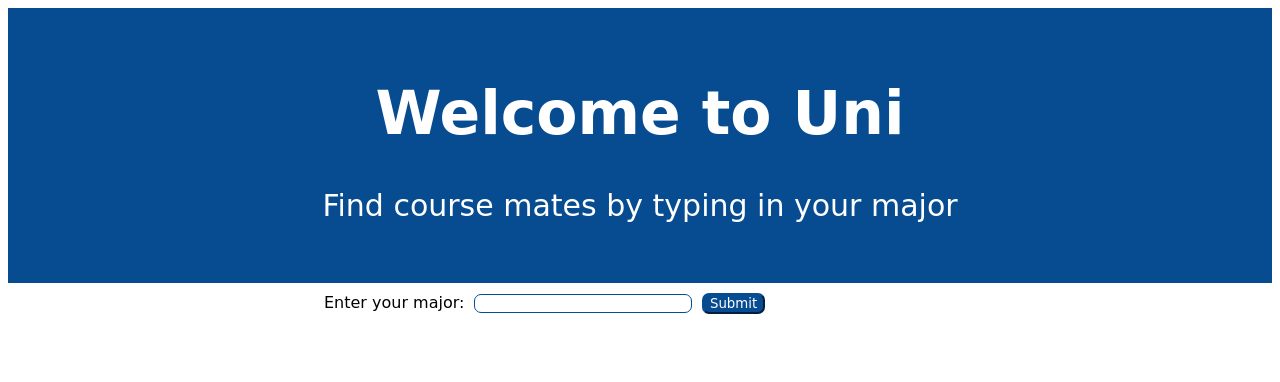
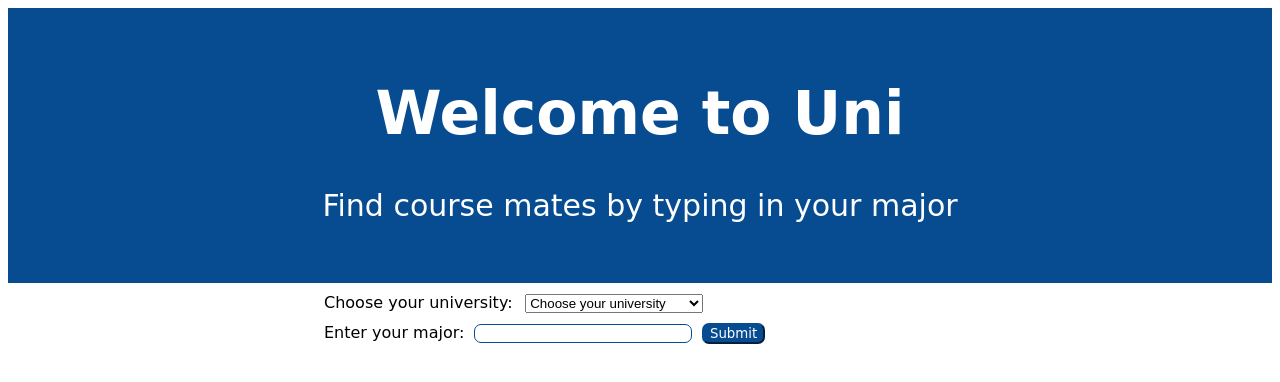
Before and after one commit to divakaivan/icc-webapp, a React (Create React App) app: page / in a window 1280 px wide. Shown: the top 382 px of the page. Built offline with nearby package versions, Linux system fonts and the light colour scheme.

Commit message:
Adding pick uni dropdown. Alpha

```diff
--- a/src/App.js
+++ b/src/App.js
@@ -2,13 +2,28 @@ import React from 'react';
 import './App.css';
 import Header from "./Components/Header";
 import Form from "./Components/Form";
+import University from "./Components/University";
 
 class App extends React.Component {
+    constructor(props) {
+        super(props);
+        this.state = {
+            selectedUni: ""
+        };
+        this.handleChange = this.handleChange.bind(this)
+    }
+
+    handleChange(event) {
+        this.setState({
+            selectedUni: event.target.value
+        })
+    }
 
     render() {
-    return(
+        return (
             <React.Fragment>
-            <Header/>
+                <Header selectedUni={this.state.selectedUni}/>
+                <University selectedUni={this.state.selectedUni} handleChange={this.handleChange}/>
                 <Form/>
             </React.Fragment>
         )
--- a/src/Components/Header.jsx
+++ b/src/Components/Header.jsx
@@ -5,7 +5,7 @@ class Header extends React.Component {
     render() {
         return(
             <div className="header">
-                <h1>Welcome to Uni</h1>
+                {this.props.selectedUni ? <h1>Welcome to {this.props.selectedUni}</h1> : <h1>Welcome to Uni</h1>}
                 <p>Find course mates by typing in your major</p>
             </div>
         )
--- /dev/null
+++ b/src/Components/University.jsx
@@ -0,0 +1,23 @@
+import React from "react";
+import "../Stylesheets/university.css";
+
+class University extends React.Component {
+
+    render() {
+        return(
+            <div className="university">
+                <form>Choose your university:
+                    <select className="dropdown" name="university" onChange={this.props.handleChange}>
+                        <option selected disabled hidden>Choose your university</option>
+                        <option value="University of Essex">University of Essex</option>
+                        <option value="University of Manchester">University of Manchester</option>
+                        <option value="University College London">University College London</option>
+                        <option value="Loughborough University">Loughborough University</option>
+                    </select>
+                </form>
+            </div>
+        )
+    }
+}
+
+export default University;
--- /dev/null
+++ b/src/Stylesheets/university.css
@@ -0,0 +1,10 @@
+.university {
+    font-family: "Comic Sans MS", sans-serif;
+    margin: auto;
+    width: 50%;
+    padding-top: 10px;
+}
+
+.dropdown {
+    margin-left: 2%;
+}
```
Lines whose indentation alone changed are shown as unchanged.
